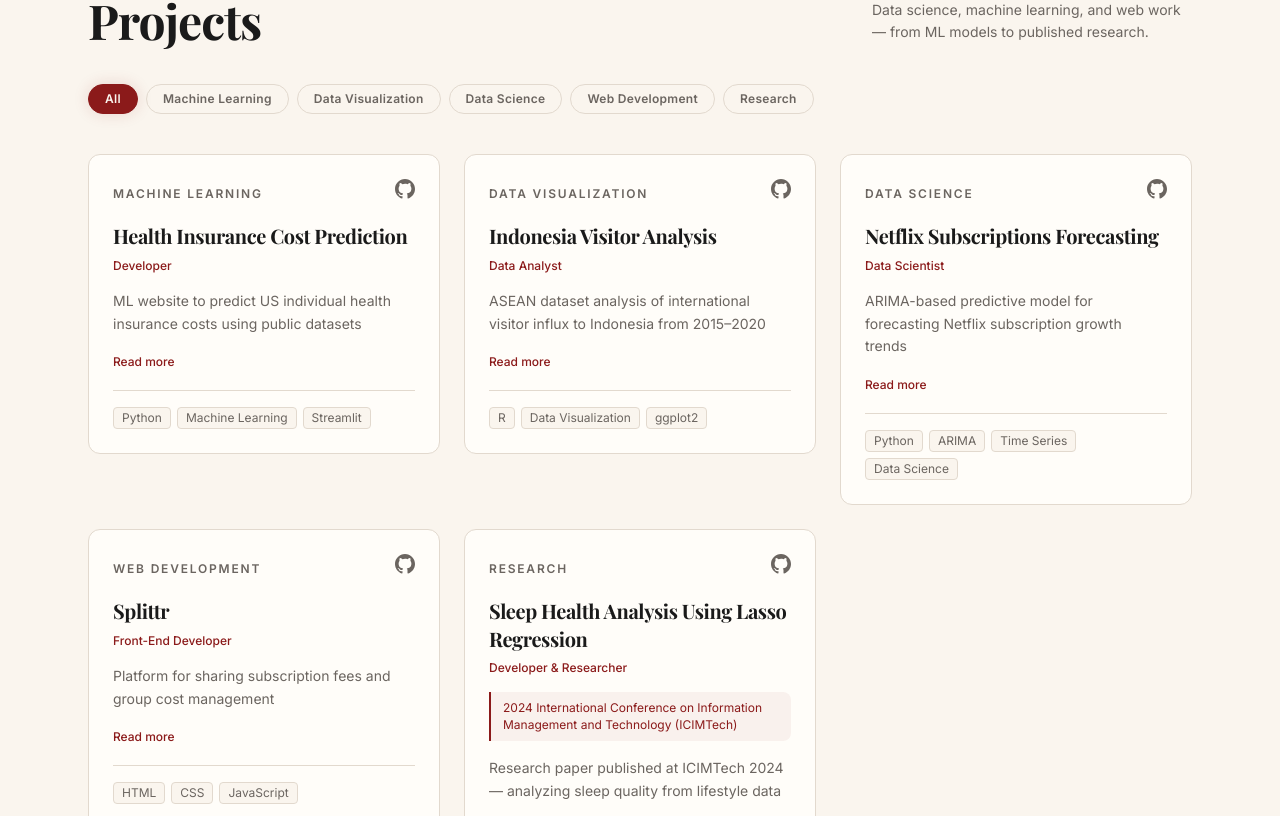
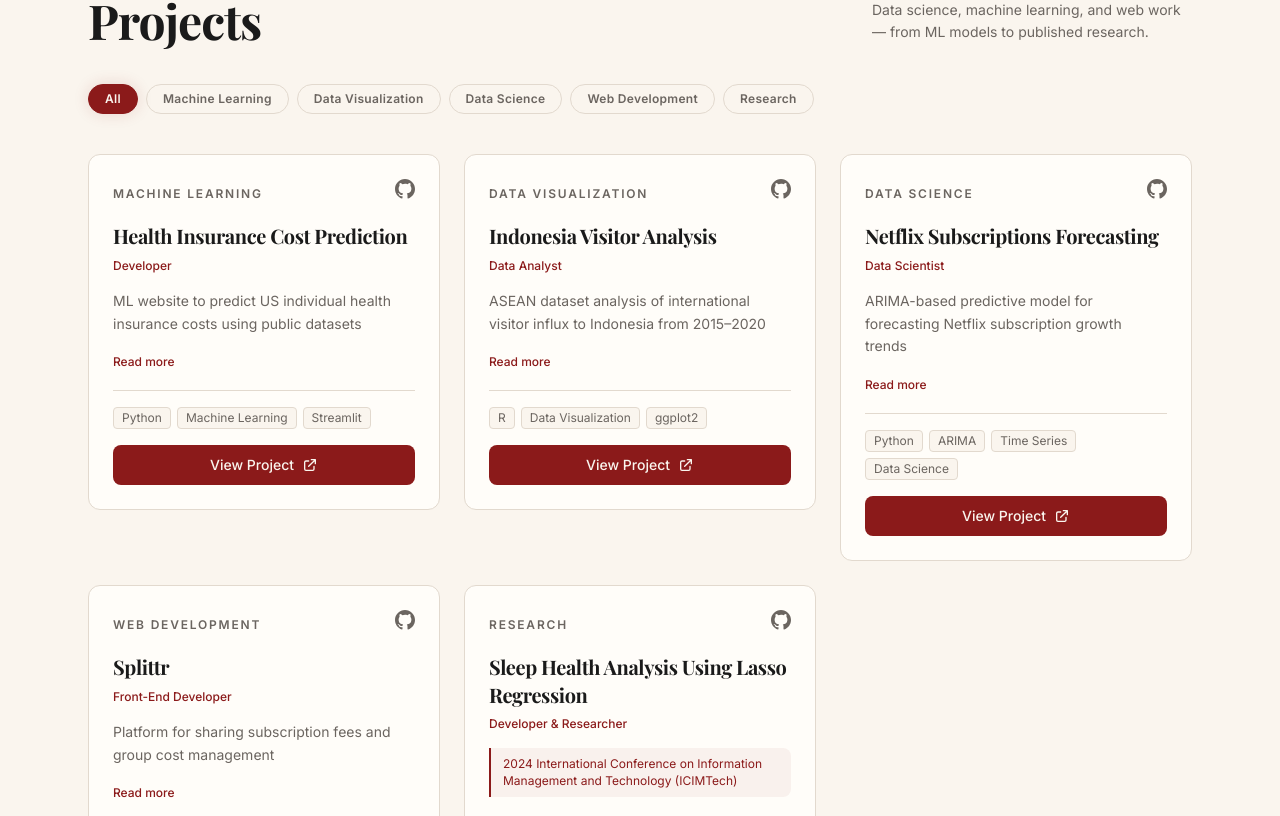
Before and after one commit to ascendiazorg/portfolio, a Next.js app: page / in a window 1280 px wide. Shown: the part 1804-2620 px from the top of the page. Built offline with nearby package versions, Linux system fonts and the light colour scheme; a web font is replaced by a local one.

Commit message:
Add View Project buttons to all project cards, link Sleep Health to IEEE paper

```diff
--- a/components/ProjectCard.tsx
+++ b/components/ProjectCard.tsx
@@ -21,17 +21,19 @@
             </span>
           </div>
 
+          <div className="flex items-center gap-2 flex-shrink-0">
             <a
               href={project.github}
               target="_blank"
               rel="noopener noreferrer"
-            className="flex-shrink-0 text-charcoal-muted hover:text-crimson transition-colors duration-200"
+              className="text-charcoal-muted hover:text-crimson transition-colors duration-200"
               aria-label="View on GitHub"
             >
               <svg className="w-5 h-5" viewBox="0 0 24 24" fill="currentColor">
                 <path d="M12 0C5.374 0 0 5.373 0 12c0 5.302 3.438 9.8 8.207 11.387.599.111.793-.261.793-.577v-2.234c-3.338.726-4.033-1.416-4.033-1.416-.546-1.387-1.333-1.756-1.333-1.756-1.089-.745.083-.729.083-.729 1.205.084 1.839 1.237 1.839 1.237 1.07 1.834 2.807 1.304 3.492.997.107-.775.418-1.305.762-1.604-2.665-.305-5.467-1.334-5.467-5.931 0-1.311.469-2.381 1.236-3.221-.124-.303-.535-1.524.117-3.176 0 0 1.008-.322 3.301 1.23A11.509 11.509 0 0112 5.803c1.02.005 2.047.138 3.006.404 2.291-1.552 3.297-1.23 3.297-1.23.653 1.653.242 2.874.118 3.176.77.84 1.235 1.911 1.235 3.221 0 4.609-2.807 5.624-5.479 5.921.43.372.823 1.102.823 2.222v3.293c0 .319.192.694.801.576C20.566 21.797 24 17.3 24 12c0-6.627-5.373-12-12-12z" />
               </svg>
             </a>
+          </div>
         </div>
 
         <h3 className="font-serif text-xl font-bold text-charcoal leading-snug mb-2 group-hover:text-crimson transition-colors duration-200">
@@ -59,7 +61,7 @@
           {expanded ? "Show less" : "Read more"}
         </button>
 
-        <div className="flex flex-wrap gap-1.5 pt-4 border-t border-border">
+        <div className="flex flex-wrap gap-1.5 pt-4 border-t border-border mb-4">
           {project.tech.map((t) => (
             <span
               key={t}
@@ -69,6 +71,20 @@
             </span>
           ))}
         </div>
+
+        {project.liveUrl && (
+          <a
+            href={project.liveUrl}
+            target="_blank"
+            rel="noopener noreferrer"
+            className="flex items-center justify-center gap-2 w-full py-2.5 bg-crimson text-cream font-sans font-medium text-sm rounded-lg hover:bg-crimson-light transition-colors duration-200"
+          >
+            {project.category === "Research" ? "View Paper" : "View Project"}
+            <svg className="w-4 h-4" fill="none" viewBox="0 0 24 24" stroke="currentColor">
+              <path strokeLinecap="round" strokeLinejoin="round" strokeWidth={2} d="M10 6H6a2 2 0 00-2 2v10a2 2 0 002 2h10a2 2 0 002-2v-4M14 4h6m0 0v6m0-6L10 14" />
+            </svg>
+          </a>
+        )}
       </div>
     </article>
   );
--- a/data/projects.ts
+++ b/data/projects.ts
@@ -7,7 +7,7 @@
   role: string;
   github: string;
   category: string;
-  website?: string;
+  liveUrl?: string;
   publication?: string;
   icon: string;
 }
@@ -23,6 +23,7 @@
     tech: ["Python", "Machine Learning", "Streamlit"],
     role: "Developer",
     github: "https://github.com/ascendiazorg/health_insurance",
+    liveUrl: "https://github.com/ascendiazorg/health_insurance",
     category: "Machine Learning",
     icon: "🏥",
   },
@@ -36,6 +37,7 @@
     tech: ["R", "Data Visualization", "ggplot2"],
     role: "Data Analyst",
     github: "https://github.com/ascendiazorg/indonesia_visitor_analysis",
+    liveUrl: "https://github.com/ascendiazorg/indonesia_visitor_analysis",
     category: "Data Visualization",
     icon: "🗺️",
   },
@@ -49,6 +51,7 @@
     tech: ["Python", "ARIMA", "Time Series", "Data Science"],
     role: "Data Scientist",
     github: "https://github.com/ascendiazorg/netflix_subscriptions_predict",
+    liveUrl: "https://github.com/ascendiazorg/netflix_subscriptions_predict",
     category: "Data Science",
     icon: "📊",
   },
@@ -62,6 +65,7 @@
     tech: ["HTML", "CSS", "JavaScript"],
     role: "Front-End Developer",
     github: "https://github.com/dwi-putra227/splittr",
+    liveUrl: "https://github.com/dwi-putra227/splittr",
     category: "Web Development",
     icon: "💰",
   },
@@ -75,6 +79,7 @@
     tech: ["Python", "Lasso Regression", "Machine Learning", "Research"],
     role: "Developer & Researcher",
     github: "https://github.com/ascendiazorg/sleep_health_using_lasso_regression",
+    liveUrl: "https://ieeexplore.ieee.org/abstract/document/10780829",
     category: "Research",
     publication:
       "2024 International Conference on Information Management and Technology (ICIMTech)",
```
Lines whose indentation alone changed are shown as unchanged.
